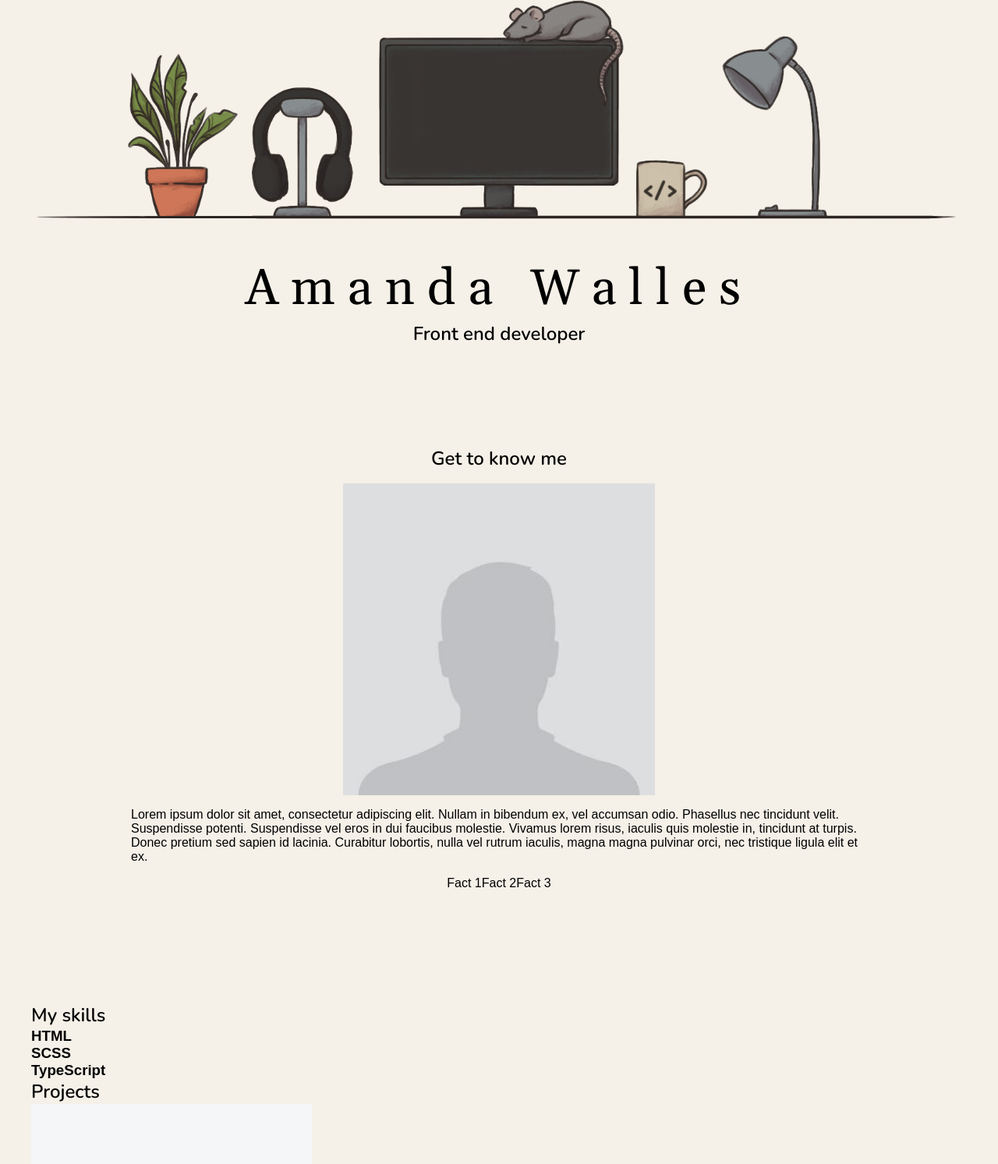
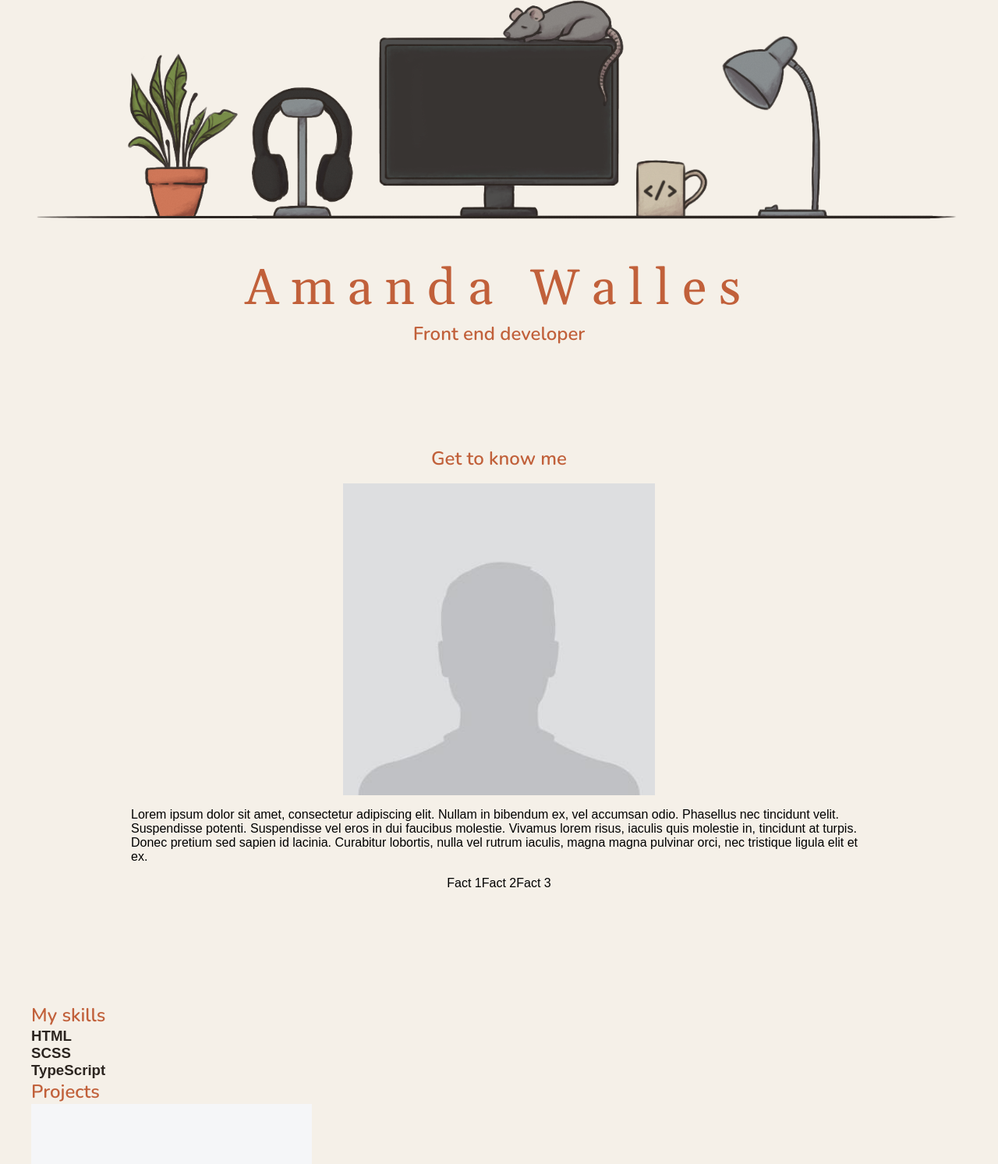
Before and after one commit to amwa00/Portfolio, a website built with Vite: page index.html in a window 1280 px wide. Shown: the part 227-1720 px from the top of the page at 78% size. Built offline with nearby package versions, Linux system fonts and the light colour scheme.

Commit message:
changed tagline

```diff
--- a/index.html
+++ b/index.html
@@ -35,9 +35,7 @@
         </div>
 
         <h1 class="hero__heading">Amanda Walles</h1>
-        <!-- maybe get rid of these -->
-        <h2 class="hero__tagline">Front end developer</h2>
-        <p class="hero__description"></p>
+        <p class="hero__tagline">Front end developer</p>
       </div>
 
     </section>
--- a/src/scss/base/_globals.scss
+++ b/src/scss/base/_globals.scss
@@ -19,3 +19,14 @@ h1 {
 h2 {
   @include font-styling($font-body, $fs-subheading, 600);
 }
+
+h1, h2 {
+  color: $accent;
+}
+
+h3,
+h4,
+h5,
+h6 {
+  color: $text-color;
+}
--- a/src/scss/sections/_home.scss
+++ b/src/scss/sections/_home.scss
@@ -31,6 +31,11 @@
       }
     }
 
+    &__tagline {
+      color: $accent;
+      @include font-styling($font-body, $fs-subheading, 600);
+    }
+
     &__heading,
     &__tagline {
       margin: 0 $m-sm;
```
